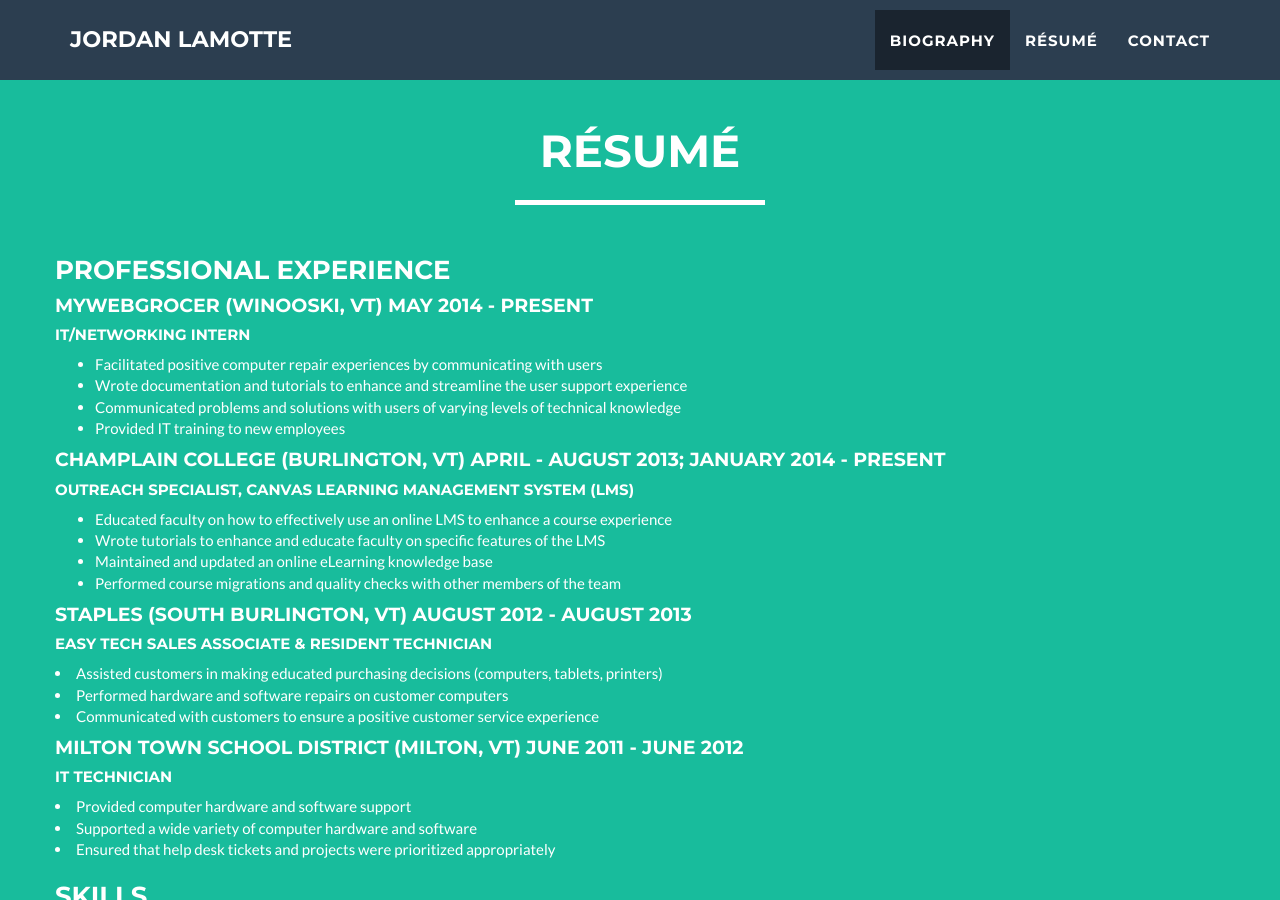
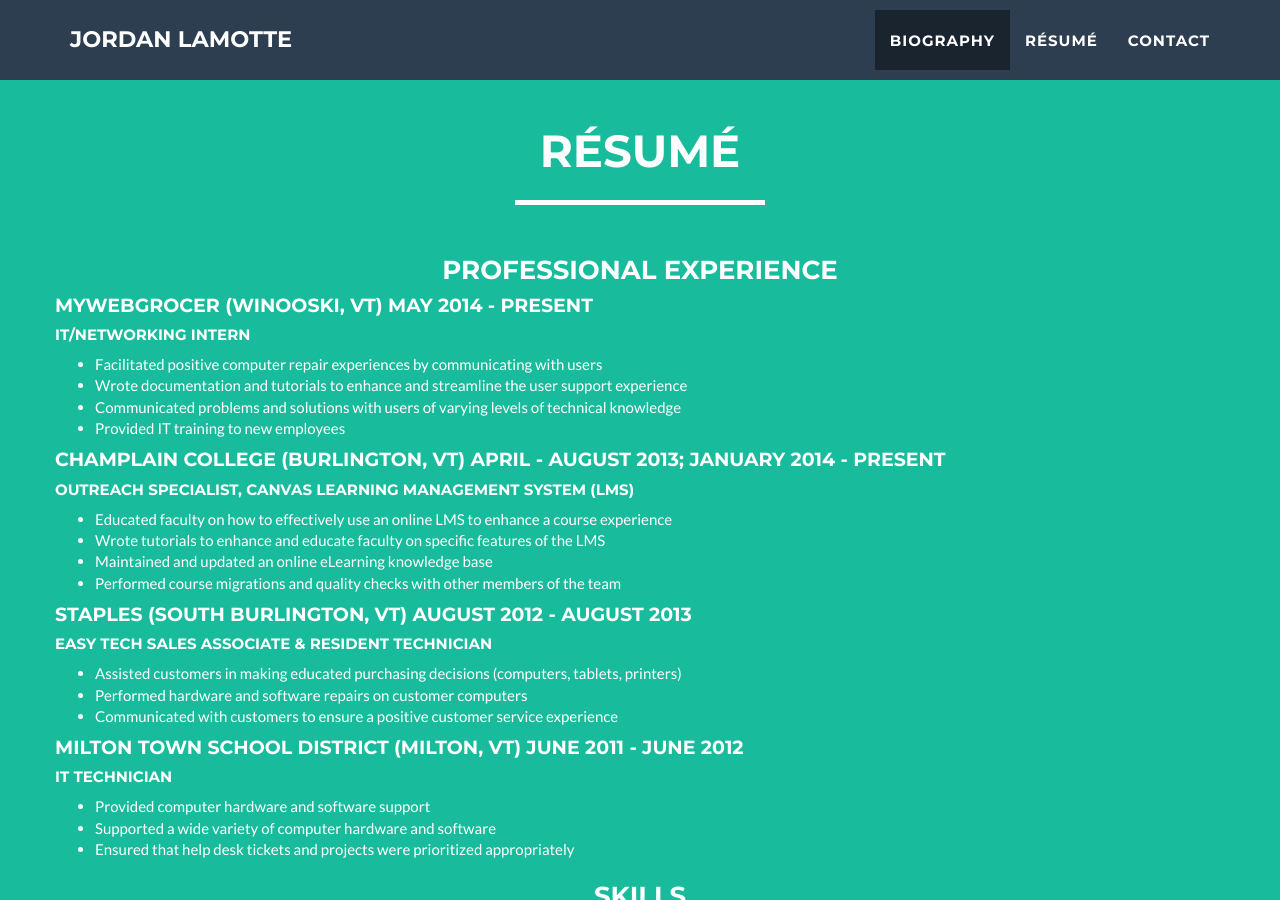
Before and after one commit to lamojo/lamojo.github.io, a Jekyll site: the page built from index.html, in a window 1280 px wide and 900 px high, scrolled down 1407 px. Built offline with Jekyll 4.4.1, drawn with Linux system fonts in a browser that asks for light colours.

Commit message:
Resume
Updated resume.

```diff
--- a/_includes/resume.html
+++ b/_includes/resume.html
@@ -9,7 +9,7 @@
             </div>
             <div class="row">
                 <!--<iframe="resume.pdf"></iframe>-->
-                <h3>Professional Experience</h3>
+                <h3 align="center">Professional Experience</h3>
                     <h4>MyWebGrocer (Winooski, VT) May 2014 - present</h4>
                     <h5>IT/Networking Intern</h5>
                         <ul>
@@ -28,22 +28,26 @@
                         </ul>
                     <h4>Staples (South Burlington, VT) August 2012 - August 2013</h4>
                     <h5>Easy Tech Sales Associate & Resident Technician</h5>
+                        <ul>
                             <li>Assisted customers in making educated purchasing decisions (computers, tablets, printers)</li>
                             <li>Performed hardware and software repairs on customer computers</li>
                             <li>Communicated with customers to ensure a positive customer service experience</li>
+                        </ul>
                     <h4>Milton Town School District (Milton, VT) June 2011 - June 2012</h4>
                     <h5>IT Technician</h5>
+                        <ul>
                             <li>Provided computer hardware and software support</li>
                             <li>Supported a wide variety of computer hardware and software</li>
                             <li>Ensured that help desk tickets and projects were prioritized appropriately</li>
-                <h3>Skills</h3>
+                        </ul>
+                <h3 align="center">Skills</h3>
                     <ul>
                         <li>Technical: computer troubleshooting, Active Directory, Group Policy</li>
                         <li>Software: Microsoft Office, Wireshark, VMware suite, VirtualBox, Cisco Packet Tracer</li>
                         <li>Operating Systems: Microsoft Windows & Windows Server, Mac OS X, Debian-based Linux</li>
                         <li>Non-technical: documentation, communication, user training</li>
                     </ul>
-                <h3>Education</h3>
+                <h3 align="center">Education</h3>
                     <h4>Champlain College (Burlington, VT), Bachelor of Science<h4>
                     <h5>August 2011 - May 2015</h5>
                     <ul>
```
Lines whose indentation alone changed are shown as unchanged.
